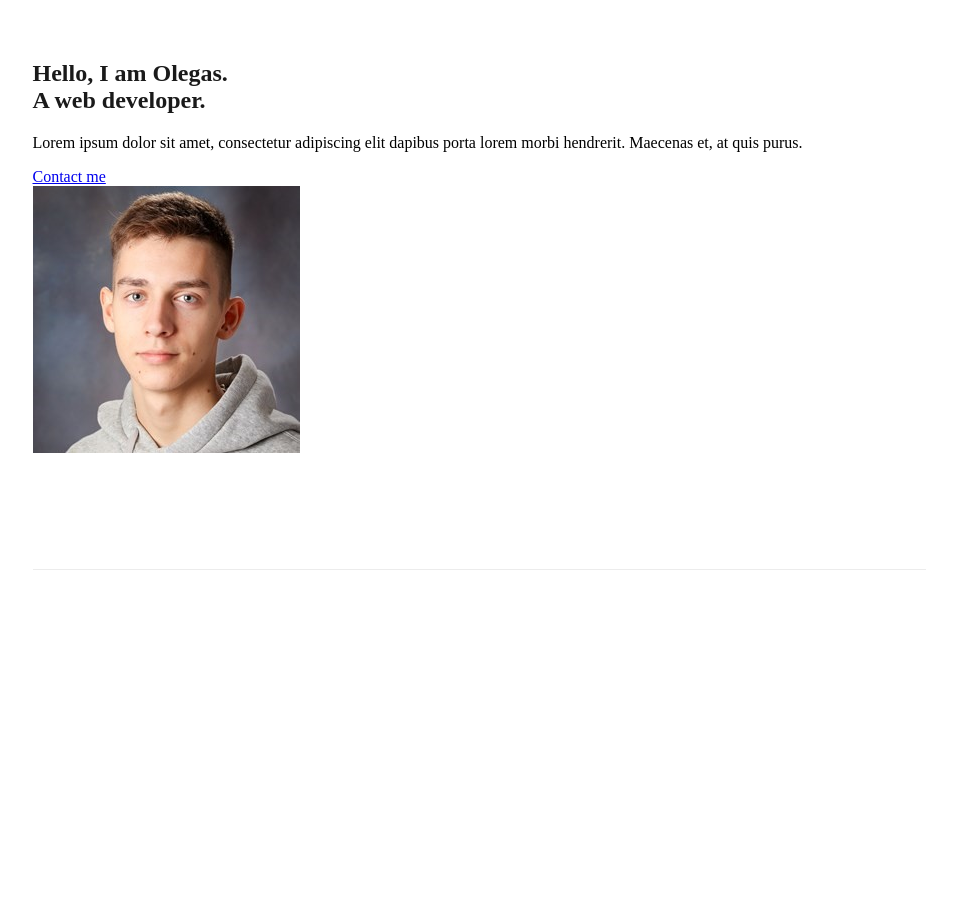
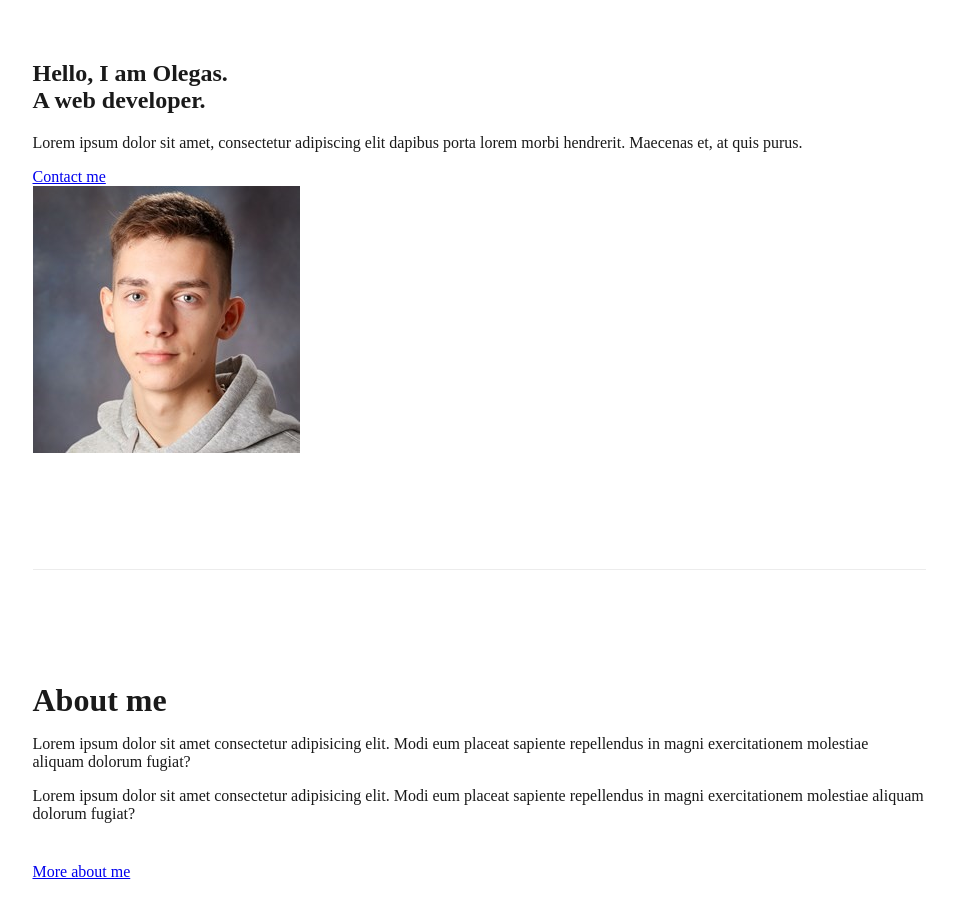
Before and after one commit to olegas-sev/portfolio, a Next.js app: page / in a window 1280 px wide. Shown: the part 220-1138 px from the top of the page, without its empty margins (161-1115 px from the left). Before the commit the page ends 800 px from the top, so only its background shows below. Built offline with nearby package versions, Linux system fonts and the light colour scheme.

Commit message:
About me section, almost done

```diff
--- a/components/AboutMe.js
+++ b/components/AboutMe.js
@@ -1,9 +1,34 @@
+import Link from 'next/link'
+
 function AboutMe() {
     return (
-        <div>
-
-        </div>
-    )
+        <section className="section-padding">
+            <div className="container-default">
+                <h2 className="section-title">About me</h2>
+                <div className="home-hero-wrapper sm:items-center flex justify-between flex-col sm:flex-row mb-8 md:mb-10">
+                    <div className="about-left pb-2 sm:p-0 sm:pr-2.5">
+                        <p>
+                            Lorem ipsum dolor sit amet consectetur adipisicing
+                            elit. Modi eum placeat sapiente repellendus in magni
+                            exercitationem molestiae aliquam dolorum fugiat?
+                        </p>
+                    </div>
+                    <div className="about-right pb-2 sm:p-0">
+                        <p>
+                            Lorem ipsum dolor sit amet consectetur adipisicing
+                            elit. Modi eum placeat sapiente repellendus in magni
+                            exercitationem molestiae aliquam dolorum fugiat?
+                        </p>
+                    </div>
+                </div>
+                <Link href="#">
+                    <a className="text-lg font-semibold text-[#1a1a1a] transition duration-300 hover:opacity-60 ease-out underline">
+                        More about me
+                    </a>
+                </Link>
+            </div>
+        </section>
+    );
 }
 
-export default AboutMe
+export default AboutMe;
--- a/components/Hero.js
+++ b/components/Hero.js
@@ -19,7 +19,7 @@ function Hero() {
                             et, at quis purus.
                         </p>
                         <Link href="#">
-                            <a className="text-lg font-semibold text-[#1a1a1a] transition duration-300 hover:opacity-60 ease-out">
+                            <a className="text-lg font-semibold text-[#1a1a1a] transition duration-300 hover:opacity-60 ease-out underline">
                                 Contact me
                             </a>
                         </Link>
--- a/pages/index.js
+++ b/pages/index.js
@@ -1,6 +1,9 @@
 import Head from 'next/head'
+// Layouts
+import MainLayout from '../layouts/MainLayout'
+// Compontents
 import Hero from '../components/Hero'
-import MainLayout from '../layouts/MainLayout'
+import AboutMe from '../components/AboutMe'
 import Divider from '../components/Divider'
 
 export default function Home() {
@@ -16,7 +19,8 @@ export default function Home() {
 
       <Hero />
       <Divider />
-
+      <AboutMe />
+      <Divider />
 
       {/* Hero */}
       {/* Projects */}
--- a/styles/global.css
+++ b/styles/global.css
@@ -16,8 +16,11 @@
     .container-default {
         @apply max-w-[893px] mx-auto px-6;
     }
-    .text-custom-gray {
+    h1, h2, h3, h4, h5, h6, p {
         @apply text-[#1a1a1a];
+    }
+    .section-title {
+        @apply mt-0 mb-4 text-[2rem] font-semibold;
     }
     .section-padding {
         @apply pt-8 pb-16 md:py-20 lg:py-28;
```
